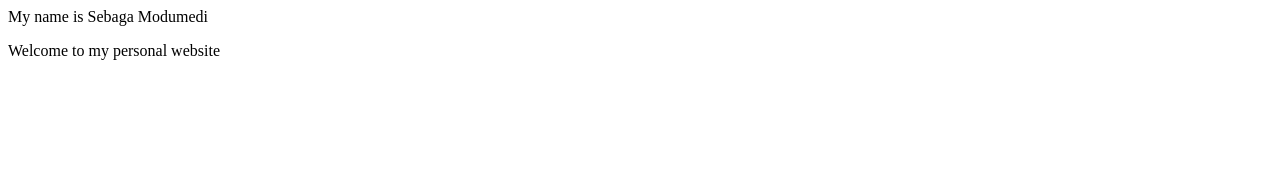
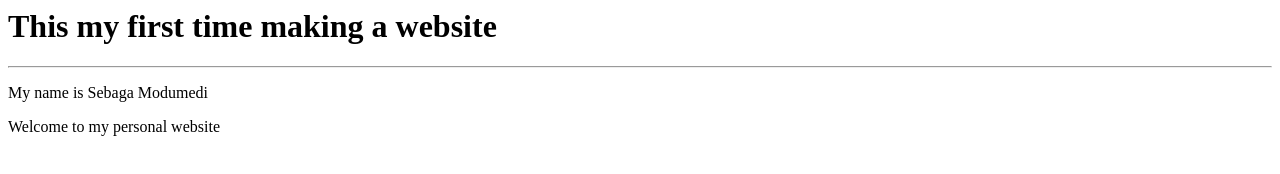
Before and after one commit to Sebaga-M/toy-multimedia-website, a plain HTML site: page index.html in a window 1280 px wide. Drawn offline with Linux system fonts and the light colour scheme.

Commit message:
Update index.html

```diff
--- a/index.html
+++ b/index.html
@@ -3,6 +3,8 @@
      <title>My First Web Page</title>
 <head/>
 <body/>
+     <h1>This my first time making a website</h1>
+     <hr/>
       <p>My name is Sebaga Modumedi </p>
       <p>Welcome to my personal website</p>
 </body>
```
